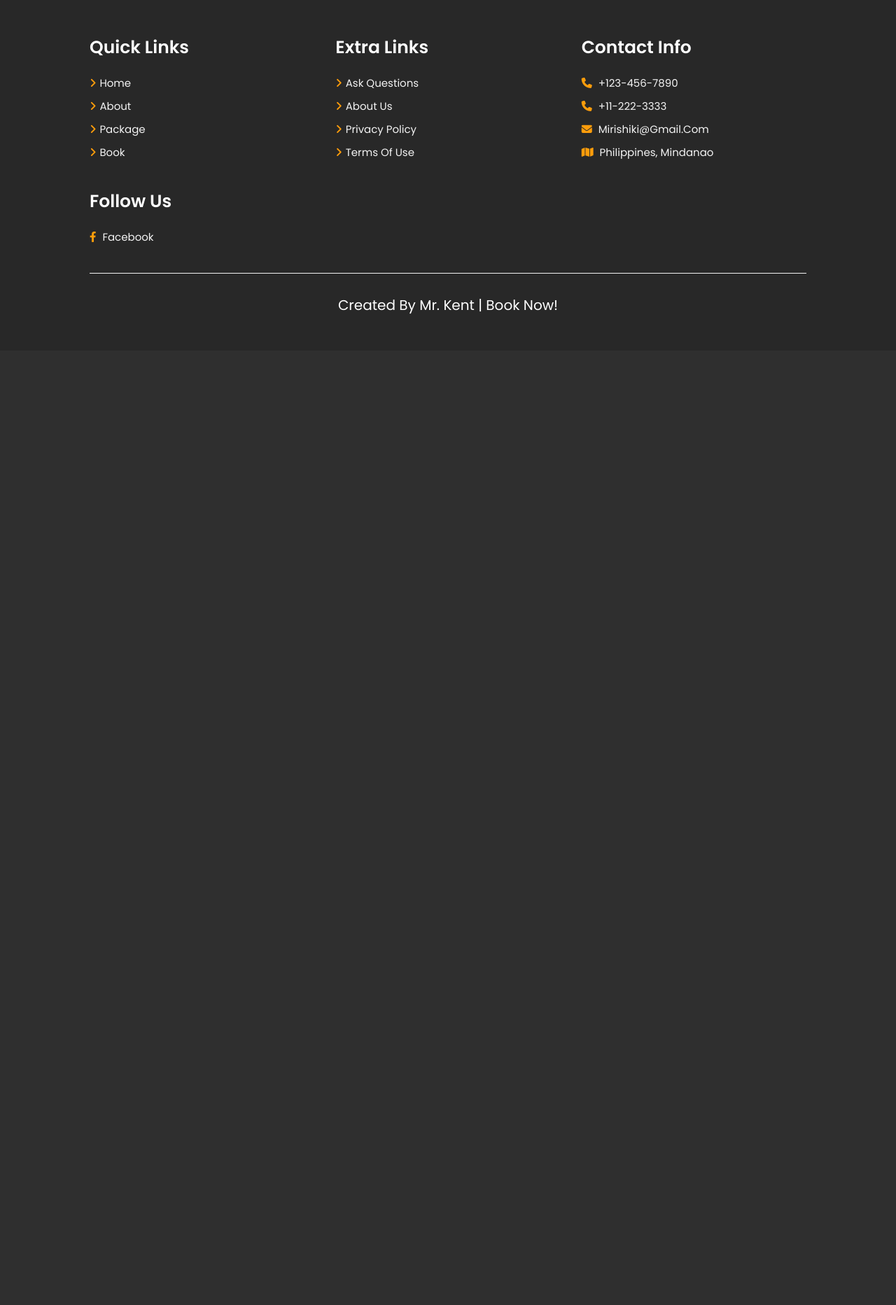
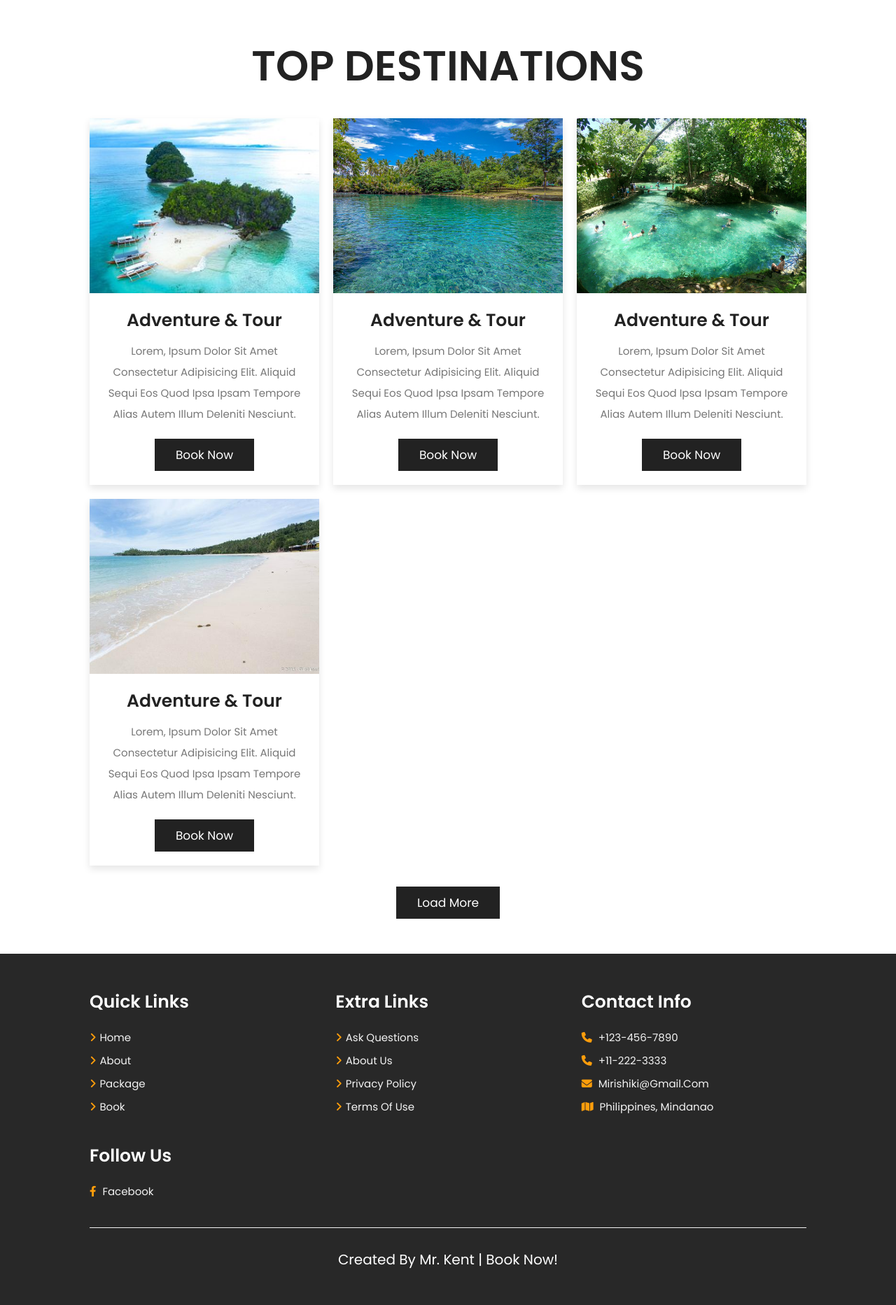
Before and after one commit to Exetmel/Travel, a PHP site: page /package.php in a window 1280 px wide. Shown: the part 509-2374 px from the top of the page at 70% size. Before the commit the page ends 958 px from the top, so only its background shows below. Run offline with PHP 8.4, Linux system fonts and the light colour scheme.

Commit message:
adding files

```diff
--- a/Travel Blog 3rd/package.php
+++ b/Travel Blog 3rd/package.php
@@ -45,10 +45,73 @@
 
 <!-- header section ends -->
 
-<div class="heading" style="background:url(/images/g-3.jpg) no-repeat">
+<div class="heading" style="background:url(images/packages-cover.jpg) no-repeat">
 <h1>packages</h1>
 
 </div>
+
+
+<!-- package section starts  -->
+
+<section class="packages">
+    <h1 class="heading-title">top destinations</h1>
+
+    <div class="box-container">
+        <div class="box">
+            <div class="images">
+                <img src="images/g-7.jpg" alt="">
+            </div>
+            <div class="content">
+                <h3>adventure & tour</h3>
+                <p>Lorem, ipsum dolor sit amet consectetur adipisicing elit. Aliquid sequi eos quod ipsa ipsam tempore alias autem illum deleniti nesciunt.</p>
+                <a href="book.php" class="btn">book now</a>
+            </div>
+            </div>
+
+
+            <div class="box">
+            <div class="images">
+                <img src="images/g-6.jpg" alt="">
+            </div>
+            <div class="content">
+                <h3>adventure & tour</h3>
+                <p>Lorem, ipsum dolor sit amet consectetur adipisicing elit. Aliquid sequi eos quod ipsa ipsam tempore alias autem illum deleniti nesciunt.</p>
+                <a href="book.php" class="btn">book now</a>
+            </div>
+            </div>
+
+
+            <div class="box">
+            <div class="images">
+                <img src="images/g-4.jpg" alt="">
+            </div>
+            <div class="content">
+                <h3>adventure & tour</h3>
+                <p>Lorem, ipsum dolor sit amet consectetur adipisicing elit. Aliquid sequi eos quod ipsa ipsam tempore alias autem illum deleniti nesciunt.</p>
+                <a href="book.php" class="btn">book now</a>
+            </div>
+            </div>
+
+
+            <div class="box">
+            <div class="images">
+                <img src="images/p-2.jpg" alt="">
+            </div>
+            <div class="content">
+                <h3>adventure & tour</h3>
+                <p>Lorem, ipsum dolor sit amet consectetur adipisicing elit. Aliquid sequi eos quod ipsa ipsam tempore alias autem illum deleniti nesciunt.</p>
+                <a href="book.php" class="btn">book now</a>
+            </div>
+            </div>
+
+    </div>
+    <div class="load-more"><span class="btn">load more</span></div>
+
+</section>
+
+
+
+<!-- package section starts  -->
 
 
 
--- a/Travel Blog 3rd/style.css
+++ b/Travel Blog 3rd/style.css
@@ -104,6 +104,7 @@ section{
     color: var(--light-black);
     line-height: 2;
     padding: 1rem 0;
+    text-transform: initial;
 }
 
 
@@ -190,6 +191,62 @@ section{
 
 
 /* reviews ends  */
+
+/* packages starts  */
+
+.packages .box-container{
+    display: grid;
+    grid-template-columns: repeat(auto-fit, minmax(30rem, 1fr));
+    gap: 2rem;
+
+}
+
+.packages .box-container .box{
+    box-shadow: var(--box-shadow);
+    background: var(--white);
+}
+
+.packages .box-container .box .images{
+    height: 25rem;
+    overflow: hidden;
+}
+
+.packages .box-container .box .images img{
+    height: 100%;
+    width: 100%;
+    object-fit: cover;
+    transition: 2s linear;
+}
+
+.packages .box-container .box .content{
+    padding: 2rem;
+    text-align: center;
+}
+
+.packages .box-container .box .content h3{
+    font-size: 2.5rem;
+    color: var(--black);
+
+}
+
+.packages .box-container .box .content p{
+    font-size: 1.5rem;
+    color: var(--light-black);
+    line-height: 2;
+    padding: 1rem 0;
+
+}
+
+
+.packages .load-more {
+    text-align: center;
+    margin-top: 2rem;
+}
+
+
+
+
+/* packages ends  */
 
 .btn{
 display: inline-block;
@@ -326,10 +383,6 @@ animation:fadeIn .4s linear backwards .4s;
     transition: .2s linear;
 
 }
-/* .services .box-container .box h3:hover{
-    color: var(--main-color);
-
-    } */
 
 
 
@@ -340,11 +393,7 @@ animation:fadeIn .4s linear backwards .4s;
     font-size: 1.7rem;
     padding-top: 1rem;
 }
-/* .services .box-container .box h3{
-    color:var(--white);
-    font-size: 1.7rem;
-    padding-top: 1rem;
-} */
+
 
 /* services ends  */
 
@@ -469,9 +518,6 @@ animation:fadeIn .4s linear backwards .4s;
     line-height: 2;
     padding: 1rem 0;
 }
-
-
-
 
 
 
```
Also changed, not shown: Travel Blog 3rd/images/g-11.jpg (added), Travel Blog 3rd/images/g-12.jpg (added), Travel Blog 3rd/images/packages.svg (added), 2 other files.
